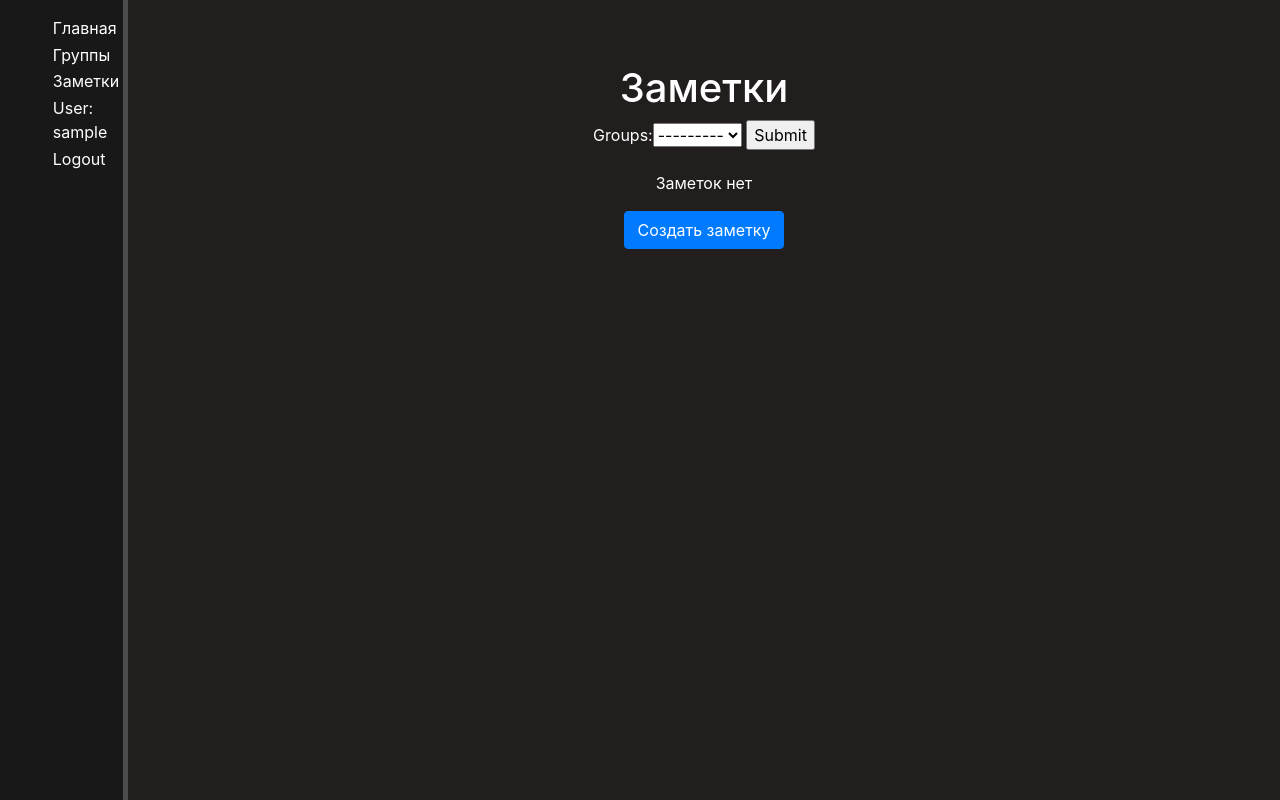
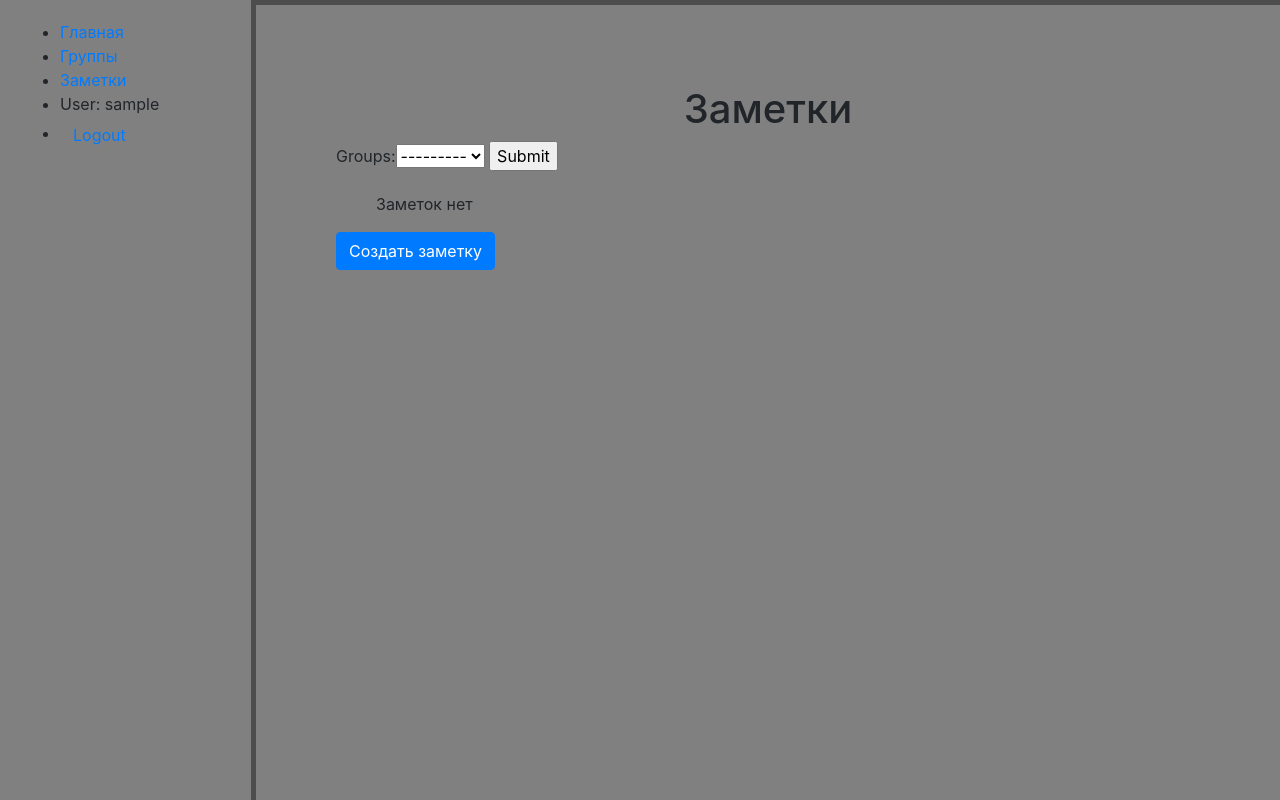
Before and after one commit to kasvk82/django_notepad, a Django app: page /catalog/note/ in a window 1280 px wide. Run offline with Django 3.2, Linux system fonts and the light colour scheme; the visitor is signed in with stand-in values (Sample User, id 1); data that the repository does not hold is empty.

Commit message:
ui_layout

```diff
--- a/catalog/static/css/styles.css
+++ b/catalog/static/css/styles.css
@@ -1,11 +1,64 @@
-body {
+/* body {
     background-color: #211E1D;
     color: #fff;
+} */
+
+aside {
+    float: left;
+    width: 20%;
+    height: 100vh;
+    padding: 20px;
+    background:gray;
+    border-right: 5px solid #4d4d4d;
 }
 
-body h1 {
+#main_content{
+    float: left;
+    width: 80%;
+    height: 100vh;
+    background: gray;
+    padding: 80px;
+    border-top: 5px solid #4d4d4d;
+}
+
+#main_content h1{
+    text-align: center;
+}
+
+#main_content ul {
+    list-style-type: none;
+}
+
+#main_content ul a {
+    color: antiquewhite;
+}
+
+#main_content ul li {
+    color: antiquewhite;
+}
+
+#id_article{
+    float: left;
+    width: 80%;
+}
+
+#id_noteBody{
+    float: left;
+    width: 80%;
+}
+
+/* #elementscount {
+    color: #fff;
+} */
+
+
+/* body h1 {
     padding-top: 5%;
     text-align: center;
+}
+
+.elementscount{
+    margin-left: auto;
 }
 
 main .elList, .elList ul {
@@ -40,4 +93,4 @@ aside li {
 aside li, aside a {
     text-decoration: none;
     color: #fff;
-}
+} */
--- a/catalog/templates/base_generic.html
+++ b/catalog/templates/base_generic.html
@@ -17,9 +17,14 @@
       <li><a href="{% url 'note' %}">Заметки</a></li>
       {% if user.is_authenticated %}
         <li>User: {{ user.get_username }}</li>
-        <li><a href="{% url 'logout'%}?next={{request.path}}">Logout</a></li>
+        <li>
+          <form id="logout-form" method="post" action="{% url 'logout' %}">
+            {% csrf_token %}
+            <button type="submit" class="btn btn-link">Logout</button>
+          </form>
+        </li>
       {% else %}
-        <li><a href="{% url 'login'%}?next={{request.path}}">Login</a></li>
+        <li><a href="{% url 'login' %}?next={{ request.path }}">Login</a></li>
       {% endif %}
     </ul>
   </aside>
--- a/catalog/templates/catalog/group_list.html
+++ b/catalog/templates/catalog/group_list.html
@@ -5,8 +5,8 @@
 <link rel="stylesheet" href="{% static 'css/styles.css' %}">
 
 {% block content %}
-  <h1>Группы</h1>
-  <div class="elList">
+  <div id="main_content">
+    <h1>Группы</h1>
     <ul>
       {% if group_list %}
         {% for group in group_list %}
--- a/catalog/templates/catalog/note_list.html
+++ b/catalog/templates/catalog/note_list.html
@@ -5,14 +5,15 @@
 <link rel="stylesheet" href="{% static 'css/styles.css' %}">
 
 {% block content %}
+  <div id="main_content">
     <h1>Заметки</h1>
     <form class="form1" action="" method="get">
       {% csrf_token %}
-      {{ form }}
-    <input type="submit" value="Submit" />
+      <span id="select_group">{{ form }}</span>
+      <input type="submit" value="Submit">
     </form>
     <p></p>
-  <div class="elList">
+    <div>
       <ul>
         {% if note_list %}
           {% for note in note_list %}
@@ -22,7 +23,7 @@
           <p>Заметок нет</p>
         {% endif %}
       </ul>
-    <a href="create/"><button class="btn btn-primary">Создать заметку</button>
+      <a href="create/"><button class="btn btn-primary">Создать заметку</button></a>
     </div>
-  </a>
+  </div>
 {% endblock %}
--- a/catalog/templates/catalog/note_update.html
+++ b/catalog/templates/catalog/note_update.html
@@ -1,12 +1,15 @@
 {% extends "base_generic.html" %}
 
 {% block content %}
-  <h1>Note creation</h1>
+  <h1>Note update</h1>
   <form action="" method="post">
     {% csrf_token %}
     {{ form.groupID }}
+    <br>
     {{ form.article }}
+    <br>
     {{ form.noteBody }}
+    <br>
     <input type="submit" value="Submit">
   </form>
 {% endblock %}
```
Also changed, not shown: catalog/templates/index.html (+11 -16 lines). Lines whose indentation alone changed are shown as unchanged.
